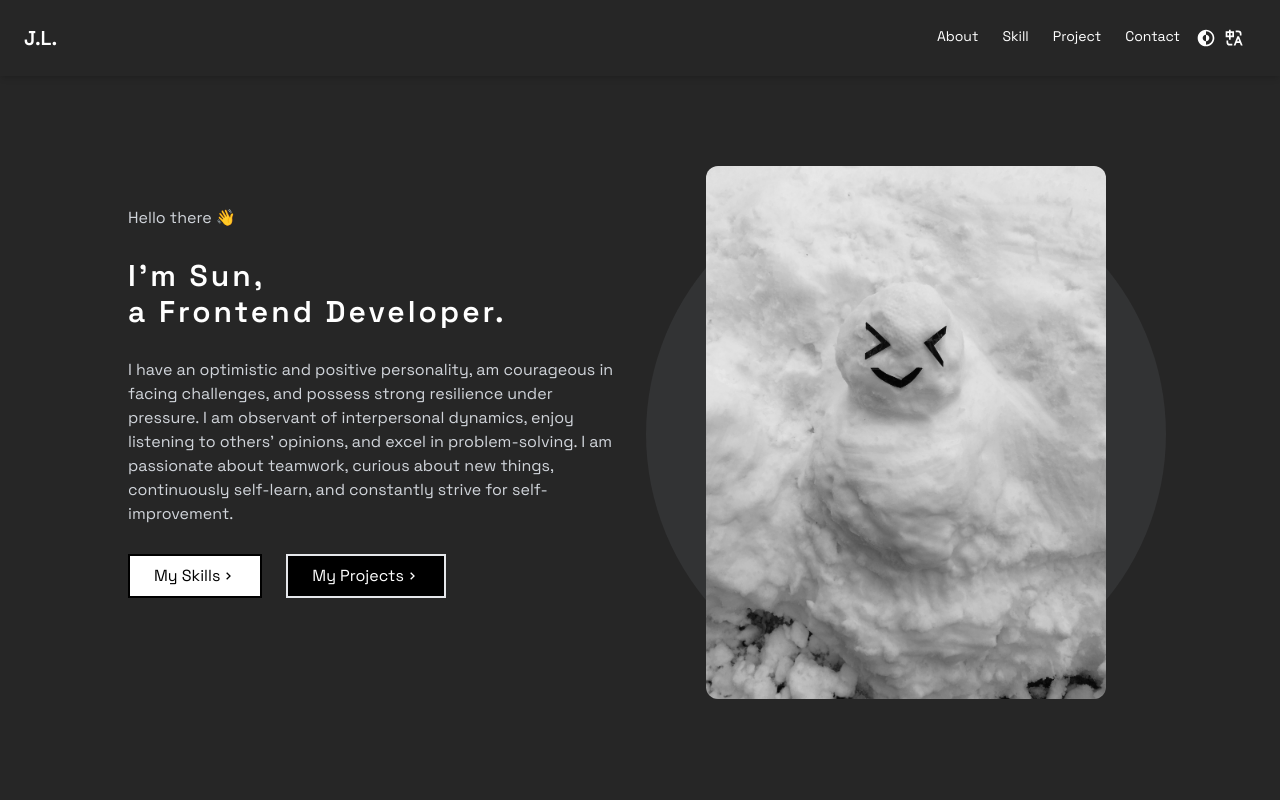
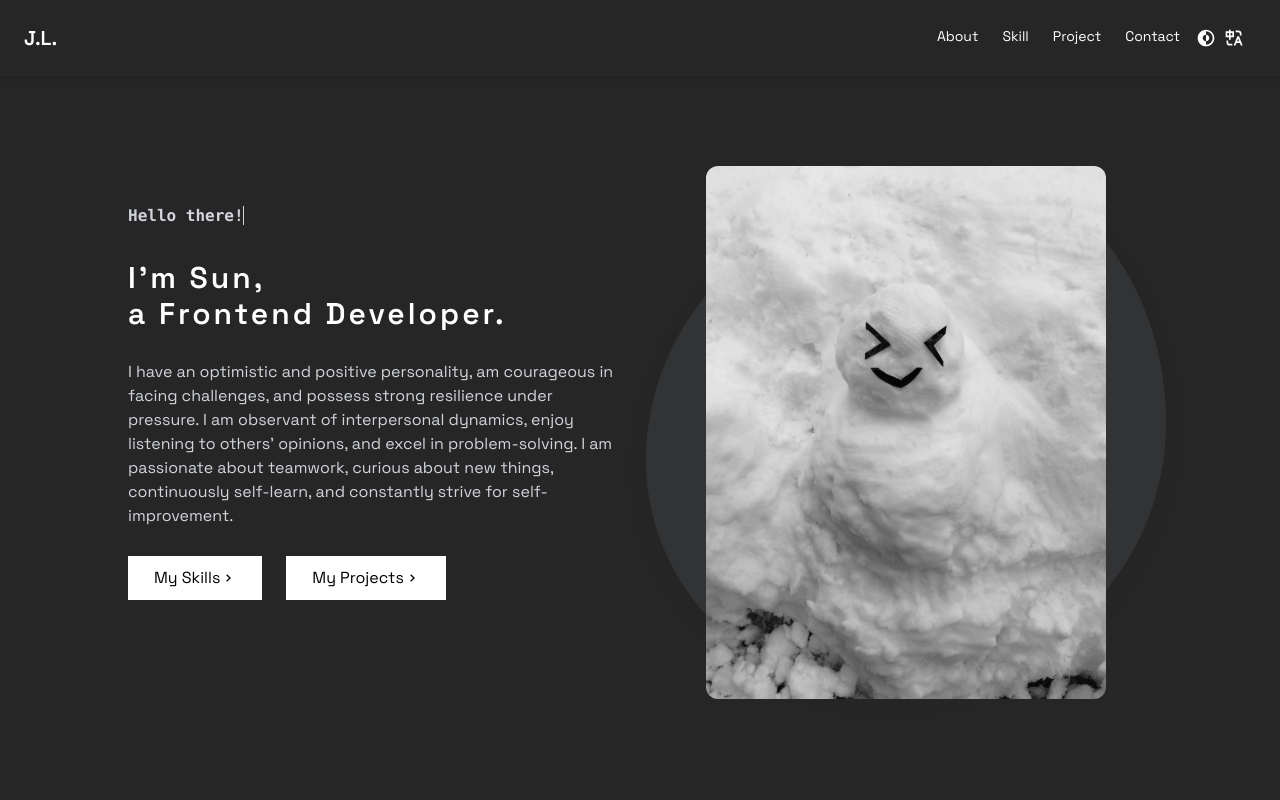
Before and after one commit to JIH-L/JIH-L.github.io, a React (Vite) app: page / in a window 1280 px wide. Shown: the top 800 px of the page. Built offline with nearby package versions, Linux system fonts and the light colour scheme.

Commit message:
add little animation

```diff
--- /dev/null
+++ b/src/components/about/about.module.css
@@ -0,0 +1,74 @@
+.dynamic-text {
+  font:
+    bold 1em Consolas,
+    Monaco,
+    monospace;
+  width: 12ch;
+  white-space: nowrap;
+  display: inline-block;
+  overflow: hidden;
+  border-right: 0.05em solid;
+  animation:
+    typing 3s steps(12),
+    caret 1s steps(1) infinite;
+}
+
+@keyframes typing {
+  from {
+    width: 0;
+  }
+}
+@keyframes caret {
+  50% {
+    border-color: transparent;
+  }
+}
+
+.scale {
+  animation: scale 1.2s linear infinite;
+}
+
+@keyframes scale {
+  from {
+    scale: 0.8;
+  }
+  to {
+    scale: 1;
+    opacity: 0;
+  }
+}
+
+.circle {
+  box-shadow: 0 8px 30px 0 rgba(0, 0, 0, 0.3);
+  animation: border-transform 7s linear infinite;
+  transition:
+    top 350ms 1100ms cubic-bezier(0.23, 1, 0.32, 1),
+    right 350ms 1100ms cubic-bezier(0.23, 1, 0.32, 1),
+    transform 250ms 1100ms ease,
+    width 650ms 400ms cubic-bezier(0.23, 1, 0.32, 1),
+    height 650ms 400ms cubic-bezier(0.23, 1, 0.32, 1);
+}
+@keyframes border-transform {
+  0%,
+  100% {
+    border-radius: 63% 37% 54% 46% / 55% 48% 52% 45%;
+  }
+  14% {
+    border-radius: 40% 60% 54% 46% / 49% 60% 40% 51%;
+  }
+  28% {
+    border-radius: 54% 46% 38% 62% / 49% 70% 30% 51%;
+  }
+  42% {
+    border-radius: 61% 39% 55% 45% / 61% 38% 62% 39%;
+  }
+  56% {
+    border-radius: 61% 39% 67% 33% / 70% 50% 50% 30%;
+  }
+  70% {
+    border-radius: 50% 50% 34% 66% / 56% 68% 32% 44%;
+  }
+  84% {
+    border-radius: 46% 54% 50% 50% / 35% 61% 39% 65%;
+  }
+}
--- a/src/components/About.tsx
+++ b/src/components/about/index.tsx
@@ -1,16 +1,19 @@
-import { BiChevronRight } from 'react-icons/bi'
-import snowman from '../assets/images/snowman.webp'
+import snowman from '../../assets/images/snowman.webp'
 import { useTranslation } from 'react-i18next'
 import { LazyLoadImage } from 'react-lazy-load-image-component'
 import 'react-lazy-load-image-component/src/effects/opacity.css'
+import styles from './about.module.css'
+import Button from './../button'
 
 export default function About() {
   const { t } = useTranslation()
   return (
     <>
       <div className="pt-10 md:basis-1/2">
-        <p className="mb-7 text-base text-gray-500 dark:text-gray-300 md:text-sm xl:text-base">
-          {t('about-intro')}
+        <p
+          className={`${styles['dynamic-text']} mb-7 text-base text-gray-500 dark:text-gray-300 md:text-sm xl:text-base`}
+        >
+          Hello there!
         </p>
         <h1 className="mb-7 text-3xl font-semibold leading-normal tracking-widest dark:text-white md:text-2xl xl:text-3xl">
           {t('about-name')}
@@ -21,22 +24,14 @@ export default function About() {
           {t('about-description')}
         </p>
         <div className="flex gap-6">
-          <a
-            href="/#skill"
-            className="flex items-center border-2 border-black bg-black px-6 py-2 text-base text-white duration-200 hover:border-gray-200 hover:bg-white hover:text-black dark:bg-white dark:text-black dark:hover:bg-black dark:hover:text-white md:text-sm xl:text-base"
-          >
-            {t('my-skills')} <BiChevronRight />
-          </a>
-          <a
-            href="/#project"
-            className="flex items-center border-2 border-gray-200 px-6 py-2 text-base duration-200 hover:border-black hover:bg-black hover:text-white dark:bg-black dark:text-white dark:hover:bg-white dark:hover:text-black md:text-sm xl:text-base"
-          >
-            {t('my-projects')} <BiChevronRight />
-          </a>
+          <Button text={t('my-skills')} href={'/#skill'} />
+          <Button text={t('my-projects')} href={'/#project'} />
         </div>
       </div>
       <div className="relative flex items-center justify-center md:basis-1/2">
-        <div className="absolute z-0 hidden h-[520px] w-[520px] rounded-full bg-gray-400 opacity-10 xl:block"></div>
+        <span
+          className={`${styles['circle']} absolute z-0 m-0 hidden h-[520px] w-[520px] overflow-hidden bg-gray-400 p-0 opacity-10 xl:block`}
+        ></span>
         <LazyLoadImage
           className="z-10 max-w-[400px] rounded-xl grayscale duration-200 hover:rotate-[-4deg] hover:scale-105 hover:grayscale-0"
           src={snowman}
--- /dev/null
+++ b/src/components/button/index.tsx
@@ -0,0 +1,23 @@
+import { BiChevronRight } from 'react-icons/bi'
+
+interface ButtonProps {
+  text: string
+  href?: string
+}
+
+export default function Button(props: ButtonProps) {
+  const { text, href } = props
+
+  return (
+    <button className="group relative hidden overflow-hidden border-2 border-gray-200 bg-black px-6 py-2 text-white dark:border-white dark:bg-white dark:text-black xl:block">
+      <a
+        {...(href ? { href } : {})}
+        className="relative z-10 flex items-center transition-colors duration-300 group-hover:text-black dark:group-hover:text-white"
+      >
+        {text}
+        <BiChevronRight />
+      </a>
+      <span className="absolute left-0 top-0 h-full w-0 bg-white transition-all duration-300 group-hover:w-full dark:bg-black"></span>
+    </button>
+  )
+}
--- a/src/pages/index.tsx
+++ b/src/pages/index.tsx
@@ -1,7 +1,7 @@
 import DefaultLayout from '../layouts/defaultLayout'
 import Skill from '../components/Skill'
 import Project from '../components/Project'
-import About from '../components/About'
+import About from '../components/about'
 import Contact from '../components/Contact'
 import { useTranslation } from 'react-i18next'
 
```
